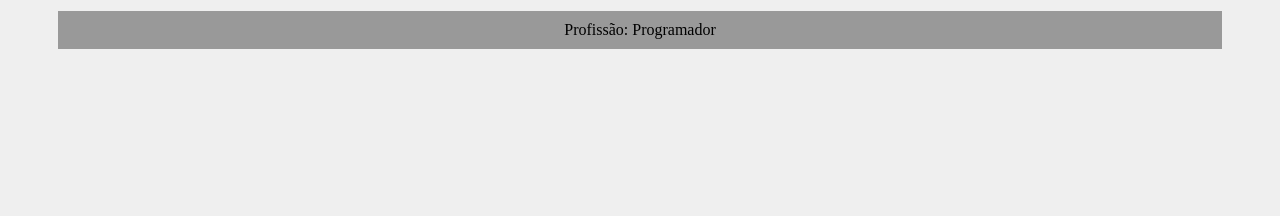
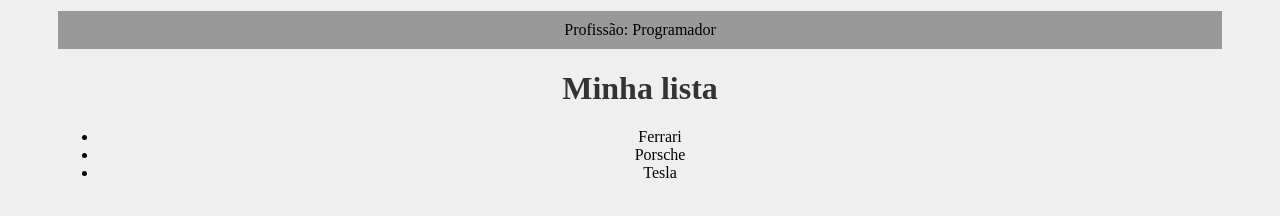
Before and after one commit to GabrielmValadao/curso_react, a React (Create React App) app in the folder meu_projeto/: page / in a window 1280 px wide. Shown: the part 820-1036 px from the top of the page. Before the commit the page ends 943 px from the top, so only its background shows below. Built offline with nearby package versions, Linux system fonts and the light colour scheme.

Commit message:
cria os arquivos de item e list.js para utilizar o fragment

```diff
--- a/meu_projeto/src/App.js
+++ b/meu_projeto/src/App.js
@@ -3,6 +3,7 @@
 import SayMyName from "./components/SayMyName";
 import Pessoa from "./components/Pessoa";
 import Frase from "./components/Frase";
+import List from "./components/List";
 
 function App() {
   const name = "Rafael";
@@ -19,6 +20,7 @@
         profissao="Programador"
         foto="https://encrypted-tbn0.gstatic.com/images?q=tbn:ANd9GcSg1MndL-Xp1JcnqaB0YOqTp6zDjrwYyGKsPA&s"
       />
+      <List />
     </div>
   );
 }
--- /dev/null
+++ b/meu_projeto/src/components/Item.js
@@ -0,0 +1,9 @@
+function Item(props) {
+  return (
+    <>
+      <li>{props.marca}</li>
+    </>
+  );
+}
+
+export default Item;
--- /dev/null
+++ b/meu_projeto/src/components/List.js
@@ -0,0 +1,16 @@
+import Item from "./Item";
+
+function List() {
+  return (
+    <>
+      <h1>Minha lista</h1>
+      <ul>
+        <Item marca="Ferrari" />
+        <Item marca="Porsche" />
+        <Item marca="Tesla" />
+      </ul>
+    </>
+  );
+}
+
+export default List;
--- a/meu_projeto/src/index.css
+++ b/meu_projeto/src/index.css
@@ -1,5 +1,6 @@
 body {
   padding: 50px;
+  padding-bottom: 500px;
   background-color: #efefef;
 }
 
```
